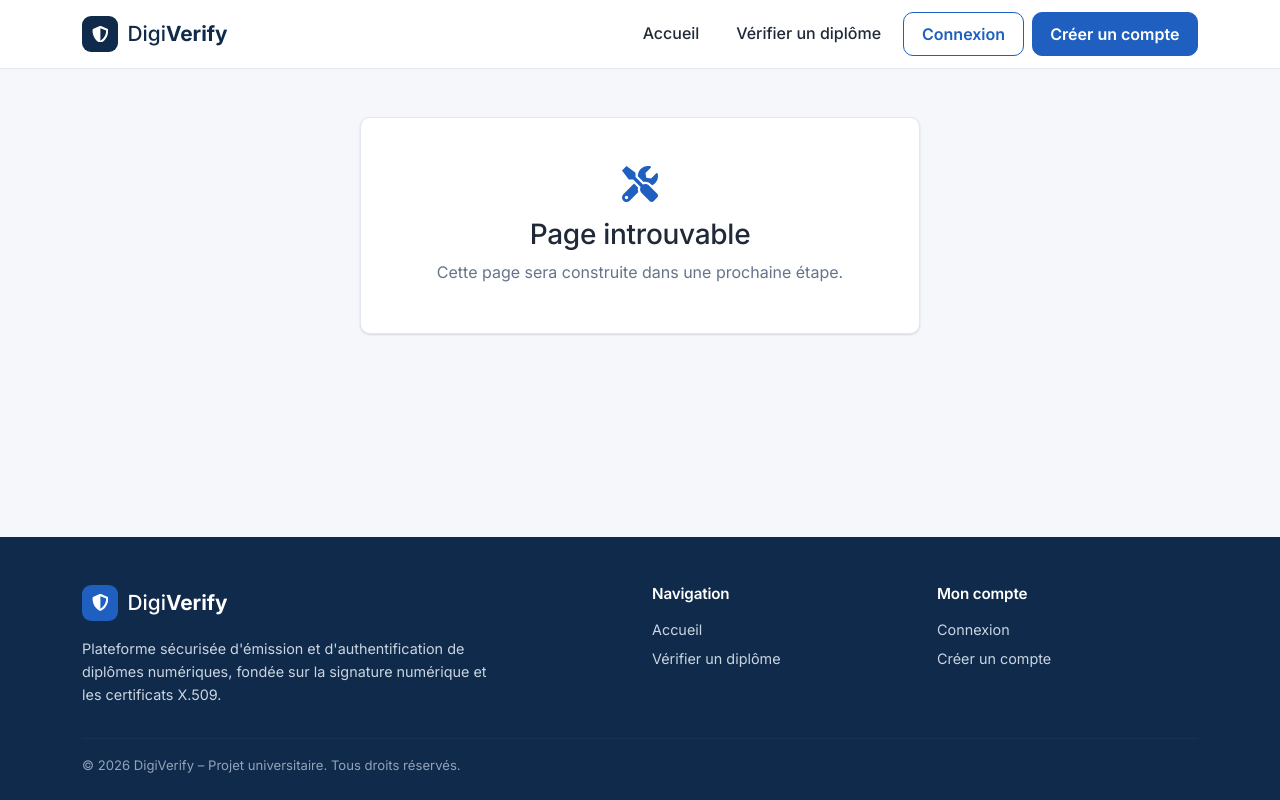
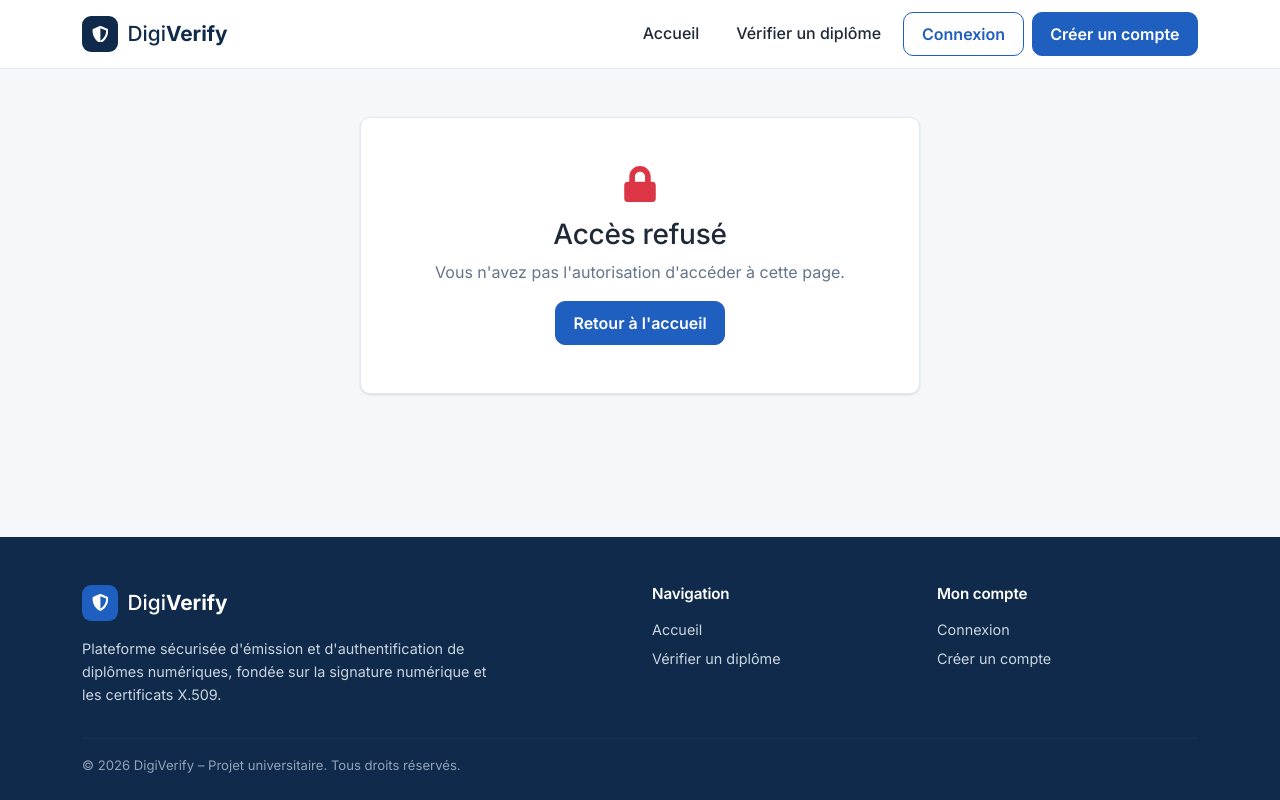
Before and after one commit to chaimaekhallouq/DigiVerify, a React (Vite) app in the folder frontend/: page /acces-refuse in a window 1280 px wide. Built offline with nearby package versions, Linux system fonts and the light colour scheme; no server answers.

Commit message:
feat(frontend): protège les espaces par rôle et ajoute la page accès refusé

```diff
--- a/frontend/src/App.jsx
+++ b/frontend/src/App.jsx
@@ -1,12 +1,15 @@
 import { BrowserRouter, Routes, Route } from 'react-router-dom'
 import { AuthProvider } from './context/AuthContext'
 import { useAuth } from './hooks/useAuth'
+import { ROLES } from './utils/constants'
 import PublicLayout from './components/layout/PublicLayout'
+import RoleRoute from './routes/RoleRoute'
 import PlaceholderPage from './pages/public/PlaceholderPage'
 import HomePage from './pages/public/HomePage'
 import LoginPage from './pages/public/LoginPage'
 import RegisterPage from './pages/public/RegisterPage'
 import ForgotPasswordPage from './pages/public/ForgotPasswordPage'
+import ForbiddenPage from './pages/public/ForbiddenPage'
 import ComponentsDemo from './pages/public/ComponentsDemo'
 
 // PAGE PROVISOIRE : sera remplacée par les vrais tableaux de bord (phase 4)
@@ -33,18 +36,28 @@ function App() {
       <AuthProvider>
         <Routes>
           <Route element={<PublicLayout />}>
+            {/* Pages publiques */}
             <Route path="/" element={<HomePage />} />
             <Route path="/verifier" element={<PlaceholderPage title="Vérifier un diplôme" />} />
             <Route path="/connexion" element={<LoginPage />} />
             <Route path="/inscription" element={<RegisterPage />} />
             <Route path="/mot-de-passe-oublie" element={<ForgotPasswordPage />} />
+            <Route path="/acces-refuse" element={<ForbiddenPage />} />
             <Route path="/composants" element={<ComponentsDemo />} />
 
-            {/* Espaces provisoires (non protégés pour l'instant) */}
-            <Route path="/admin" element={<TemporaryDashboard title="Espace Administrateur" />} />
-            <Route path="/etablissement" element={<TemporaryDashboard title="Espace Établissement" />} />
-            <Route path="/etudiant" element={<TemporaryDashboard title="Espace Étudiant" />} />
-            <Route path="/recruteur" element={<TemporaryDashboard title="Espace Recruteur" />} />
+            {/* Espaces protégés (provisoires) */}
+            <Route element={<RoleRoute allowedRoles={[ROLES.ADMIN]} />}>
+              <Route path="/admin" element={<TemporaryDashboard title="Espace Administrateur" />} />
+            </Route>
+            <Route element={<RoleRoute allowedRoles={[ROLES.INSTITUTION]} />}>
+              <Route path="/etablissement" element={<TemporaryDashboard title="Espace Établissement" />} />
+            </Route>
+            <Route element={<RoleRoute allowedRoles={[ROLES.STUDENT]} />}>
+              <Route path="/etudiant" element={<TemporaryDashboard title="Espace Étudiant" />} />
+            </Route>
+            <Route element={<RoleRoute allowedRoles={[ROLES.RECRUITER]} />}>
+              <Route path="/recruteur" element={<TemporaryDashboard title="Espace Recruteur" />} />
+            </Route>
 
             <Route path="*" element={<PlaceholderPage title="Page introuvable" />} />
           </Route>
--- /dev/null
+++ b/frontend/src/pages/public/ForbiddenPage.jsx
@@ -0,0 +1,26 @@
+import { Link } from 'react-router-dom'
+import { FaLock } from 'react-icons/fa'
+import { useAuth } from '../../hooks/useAuth'
+import { ROLE_HOME } from '../../utils/constants'
+
+function ForbiddenPage() {
+  const { user } = useAuth()
+  const homePath = user ? ROLE_HOME[user.role] || '/' : '/'
+
+  return (
+    <div className="container py-5">
+      <div className="dv-card p-5 text-center mx-auto" style={{ maxWidth: 560 }}>
+        <FaLock size={36} className="text-danger mb-3" />
+        <h1 className="h3">Accès refusé</h1>
+        <p className="text-muted">
+          Vous n'avez pas l'autorisation d'accéder à cette page.
+        </p>
+        <Link to={homePath} className="btn btn-primary">
+          {user ? 'Retour à mon espace' : "Retour à l'accueil"}
+        </Link>
+      </div>
+    </div>
+  )
+}
+
+export default ForbiddenPage
--- /dev/null
+++ b/frontend/src/routes/RoleRoute.jsx
@@ -0,0 +1,23 @@
+import { Navigate, Outlet, useLocation } from 'react-router-dom'
+import { useAuth } from '../hooks/useAuth'
+
+// allowedRoles : liste des rôles autorisés, par exemple ['ADMIN']
+function RoleRoute({ allowedRoles }) {
+  const { user } = useAuth()
+  const location = useLocation()
+
+  // Non connecté : on envoie vers la connexion
+  if (!user) {
+    return <Navigate to="/connexion" state={{ from: location }} replace />
+  }
+
+  // Connecté mais mauvais rôle : accès refusé
+  if (!allowedRoles.includes(user.role)) {
+    return <Navigate to="/acces-refuse" replace />
+  }
+
+  // Autorisé : on affiche la page demandée
+  return <Outlet />
+}
+
+export default RoleRoute
```
